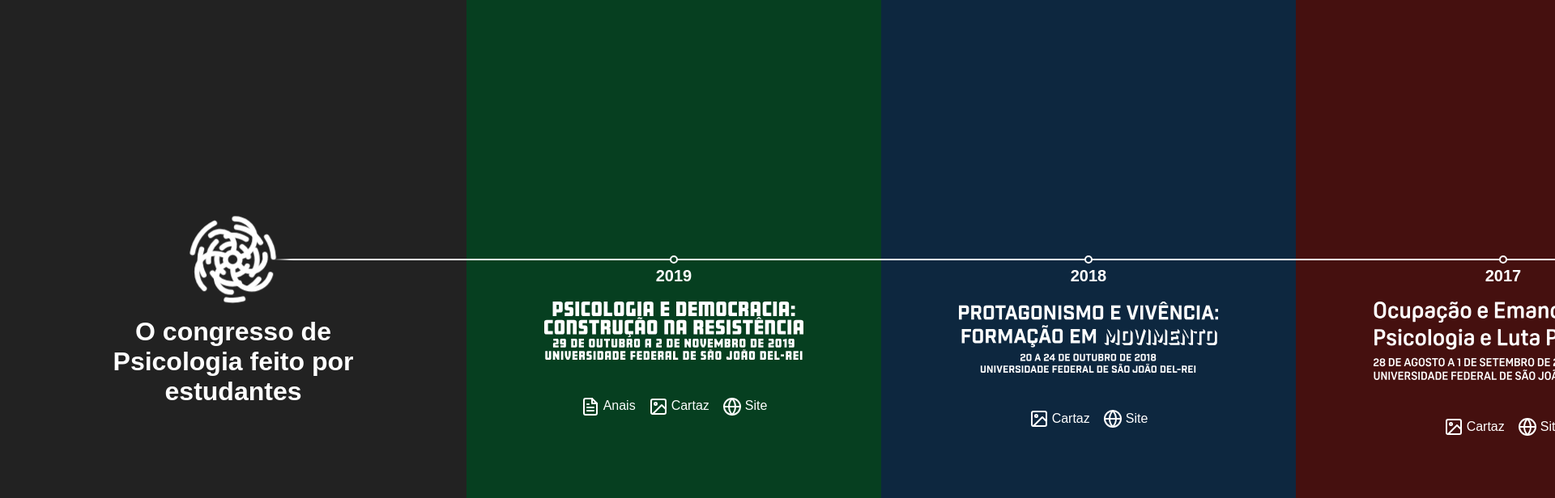
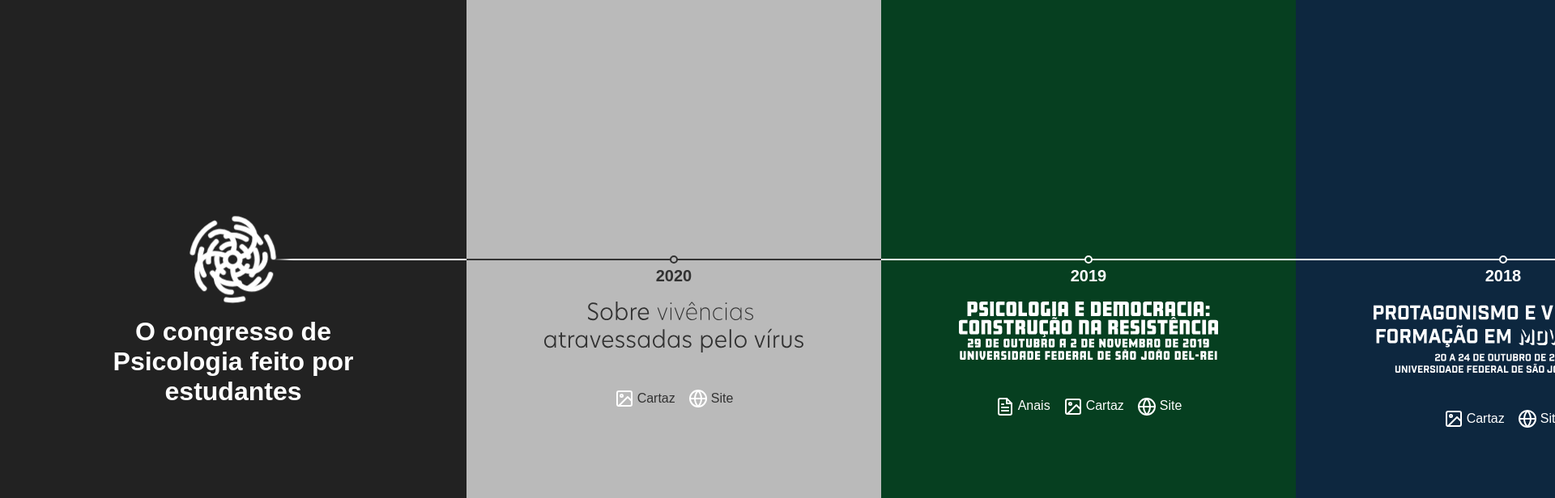
Before and after one commit to danielsarsi/convep-arquivo, a website: page src/index.html in a window 1280 px wide. Shown: the top 616 px of the page at 81% size, 1920 px wide, since content can reach past the window. Drawn offline with nearby package versions, Linux system fonts and the light colour scheme; files that its build step writes are made by us from their sources; a web font is replaced by a local one.

Commit message:
adiciona a edição de 2020

```diff
--- a/src/assets/scss/index.scss
+++ b/src/assets/scss/index.scss
@@ -369,6 +369,20 @@
     }
   }
 
+  &#quarta {
+    color: #323232;
+    background-color: #bababa;
+    .tempo {
+      .linha {
+        background-color: #323232;
+      }
+      .circulo {
+        border-color: #323232;
+        background-color: #bababa;
+      }
+    }
+  }
+
   &#terceira {
     background-color: #063f20;
     .tempo .circulo {
--- a/src/index.html
+++ b/src/index.html
@@ -60,6 +60,41 @@
         <div class="linha-2"></div>
         <section class="conteudo">
           <h1>O congresso de Psicologia feito por estudantes</h1>
+        </section>
+      </article>
+
+      <article id="quarta" class="edicao">
+        <section class="tempo">
+          <div class="linha"></div>
+          <div class="data">
+            <div class="circulo"></div>
+            2020
+          </div>
+        </section>
+
+        <section class="conteudo">
+          <h2>
+            <img
+              class="tema"
+              src="assets/img/2020.svg"
+              alt="Sobre vivências atravessadas pelo vírus"
+            />
+          </h2>
+
+          <ul>
+            <li>
+              <a href="/2020/cartaz.pdf">
+                <img src="assets/img/icones/image.svg" alt="" />
+                Cartaz
+              </a>
+            </li>
+            <li>
+              <a href="/2020">
+                <img src="assets/img/icones/globe.svg" alt="" />
+                Site
+              </a>
+            </li>
+          </ul>
         </section>
       </article>
 
```
Also changed, not shown: src/assets/img/2020.svg (added).
